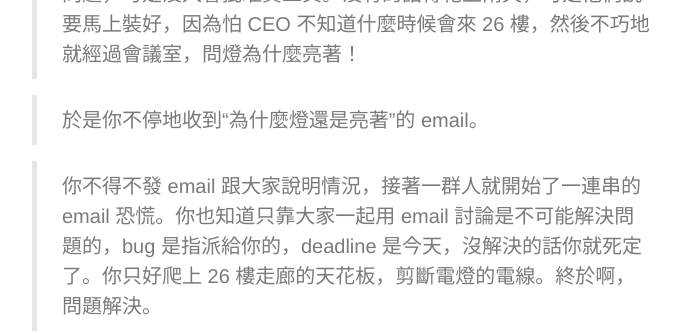
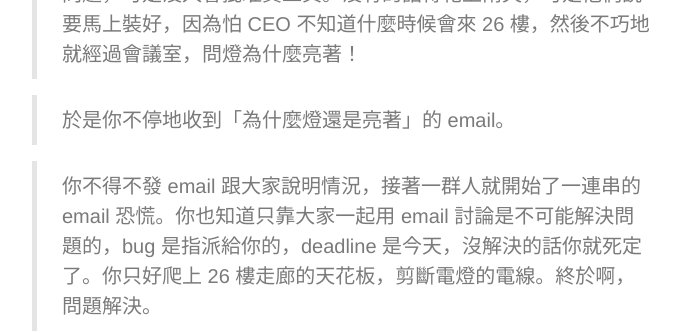
Before and after one commit to wayou/ttwns.github.io, a Jekyll site: the page built from _posts/2015-01-28-when-someone-gives-you-a-bug.markdown, in a window 1280 px wide and 900 px high, scrolled down 559 px. Shown: the part 151-484 px from the top of the window, without its empty margins (248-930 px from the left). Built offline with Jekyll 4.4.1, drawn with Linux system fonts in a browser that asks for light colours; Markdown is read by kramdown in place of the engine named in the settings.

Commit message:
use the right Chinese quotation mark

```diff
--- a/_posts/2015-01-28-when-someone-gives-you-a-bug.markdown
+++ b/_posts/2015-01-28-when-someone-gives-you-a-bug.markdown
@@ -17,7 +17,7 @@ categories: programmer humor
 
 > 只好來裝一個開關了，但是設計師說會破壞會議室的美感，而且牆壁是混凝土做的，得用合適的工具才行。有工具的話裝開關沒什麼問題，可是沒人會批准買工具。沒有的話得花上兩天，可是他們說要馬上裝好，因為怕 CEO 不知道什麼時候會來 26 樓，然後不巧地就經過會議室，問燈為什麼亮著！
 
-> 於是你不停地收到“為什麼燈還是亮著”的 email。
+> 於是你不停地收到「為什麼燈還是亮著」的 email。
 
 > 你不得不發 email 跟大家說明情況，接著一群人就開始了一連串的 email 恐慌。你也知道只靠大家一起用 email 討論是不可能解決問題的，bug 是指派給你的，deadline 是今天，沒解決的話你就死定了。你只好爬上 26 樓走廊的天花板，剪斷電燈的電線。終於啊，問題解決。
 
```
